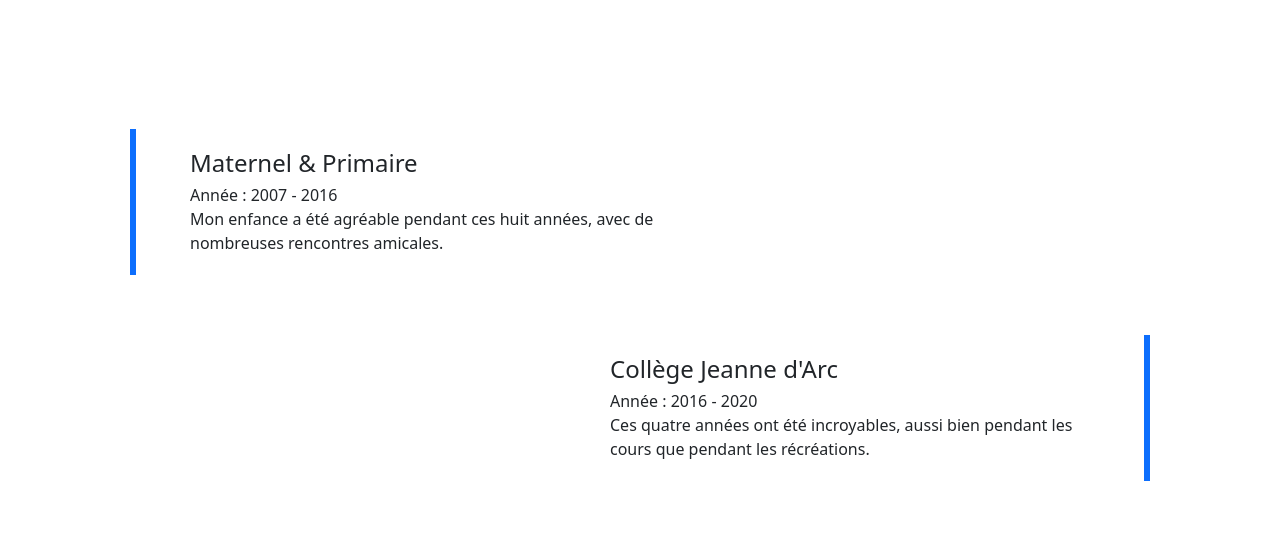
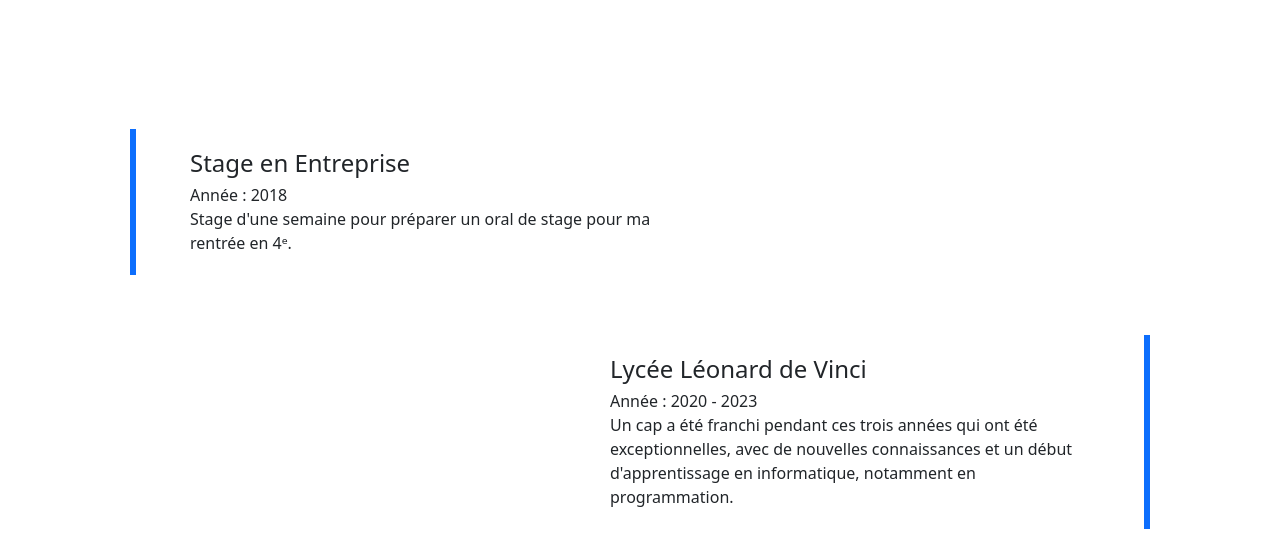
Before and after one commit to AnthoGit62/online-cv, a website: page online-cv/parcours.html in a window 1280 px wide. Shown: the part 242-780 px from the top of the page. Drawn offline with nearby package versions, Linux system fonts and the light colour scheme.

Commit message:
Modif CV

```diff
--- a/online-cv/parcours.html
+++ b/online-cv/parcours.html
@@ -89,19 +89,7 @@
     </figure>
 
 <div class="timeline">
-    <div class="timeline-item left">
-      <h4>Maternel & Primaire</h4>
-      <p>Année : 2007 - 2016</p>
-      <p>Mon enfance a été agréable pendant ces huit années, avec de nombreuses rencontres amicales.</p>
-    </div>
-
-    <div class="timeline-item right">
-      <h4>Collège Jeanne d'Arc</h4>
-      <p>Année : 2016 - 2020</p>
-      <p>Ces quatre années ont été incroyables, aussi bien pendant les cours que pendant les récréations.</p>
-    </div>
-
-    <div class="timeline-item left">
+   <div class="timeline-item left">
       <h4>Stage en Entreprise</h4>
       <p>Année : 2018</p>
       <p>Stage d'une semaine pour préparer un oral de stage pour ma rentrée en 4ᵉ.</p>
```
Also changed, not shown: online-cv/img/Stage.png, 2 other files.
